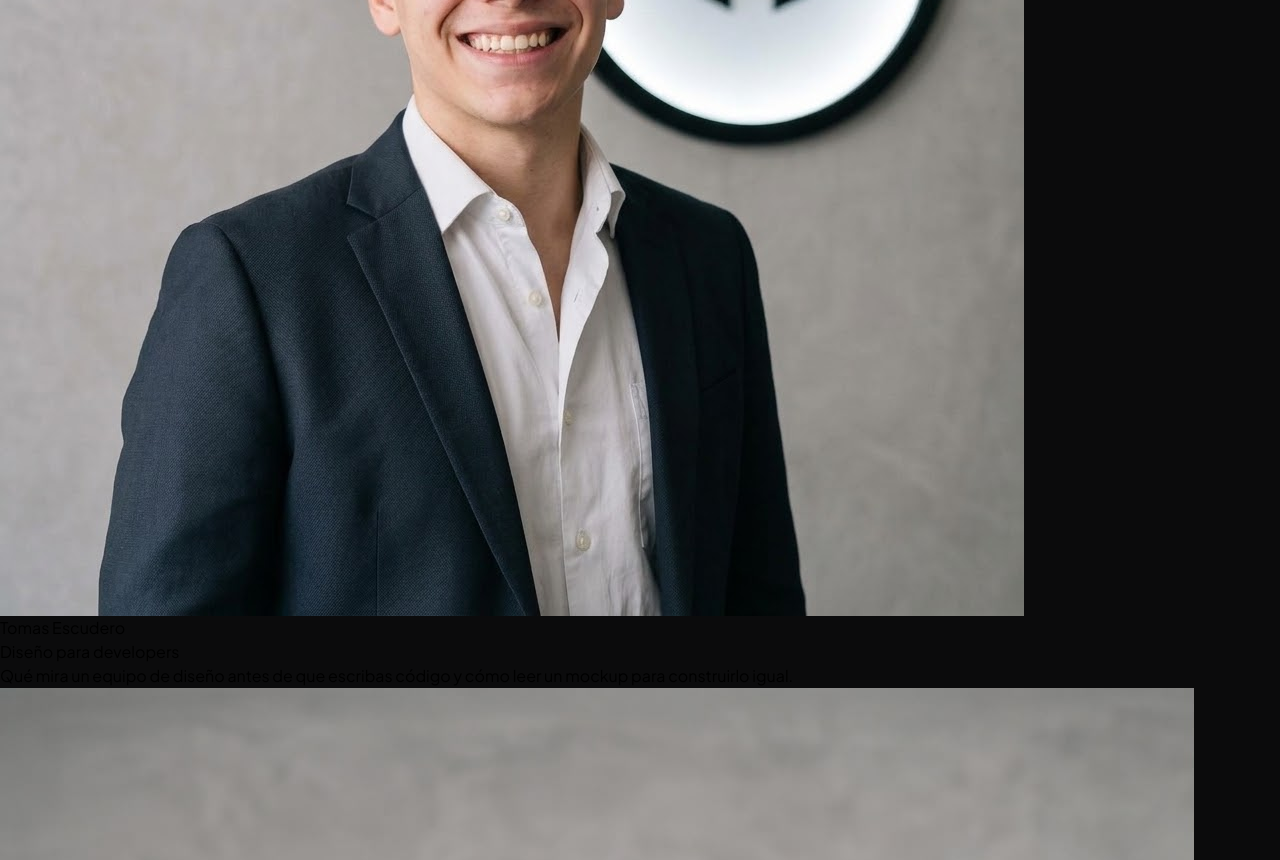
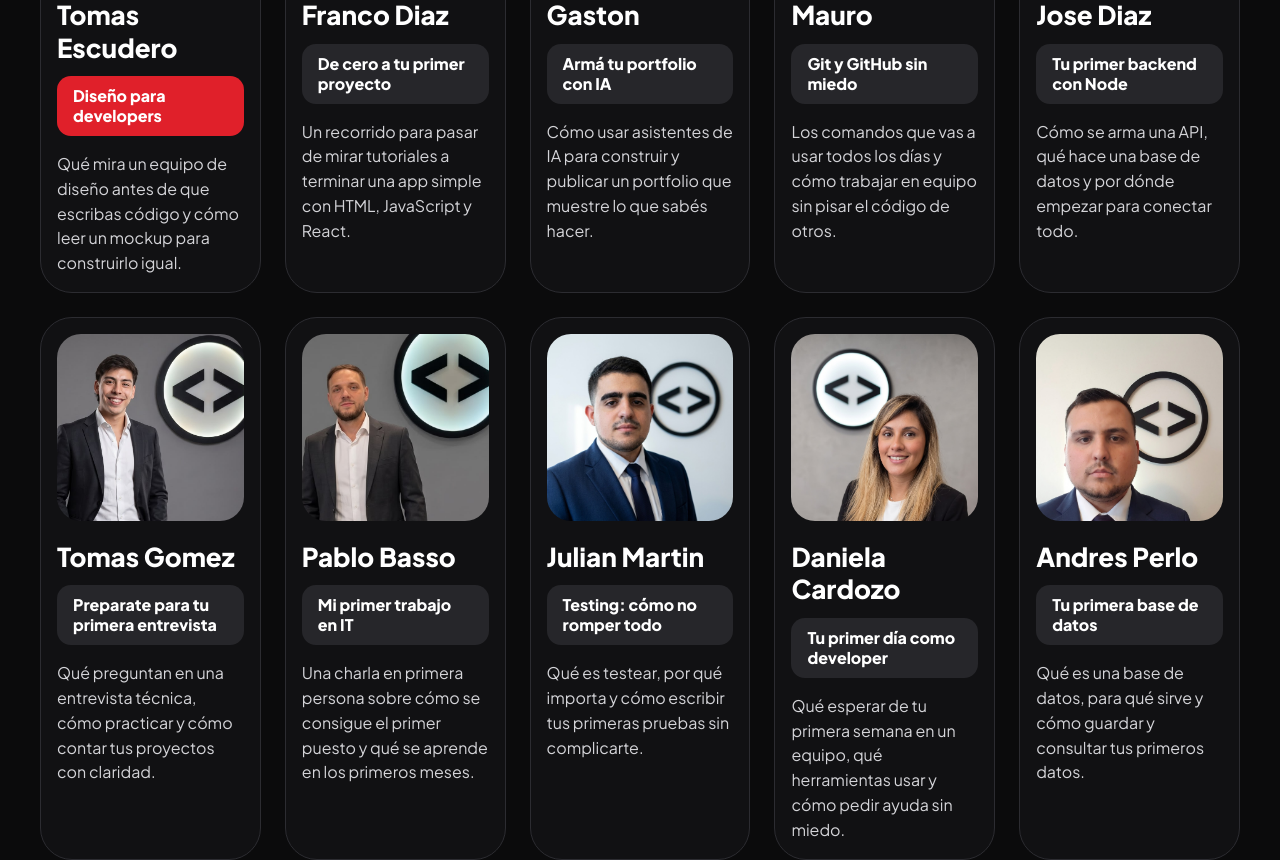
Before and after one commit to lioneldebortoli/WorkShopRC, a React (Vite) app: page / in a window 1280 px wide. Shown: the part 1760-2620 px from the top of the page. Built offline with nearby package versions, Linux system fonts and the light colour scheme.

Commit message:
style: ajusta encuadre de fotos de speakers

```diff
--- a/src/components/Speakers.jsx
+++ b/src/components/Speakers.jsx
@@ -10,41 +10,120 @@ import danielaCardozo from "../assets/speakers/speaker-09-daniela-cardozo.jpeg";
 import andresPerlo from "../assets/speakers/speaker-10-andres-perlo.jpeg";
 
 const SPEAKERS = [
-  { nombre: "Tomas Escudero", foto: tomasEscudero, charla: "Diseño para developers",
-    descripcion: "Qué mira un equipo de diseño antes de que escribas código y cómo leer un mockup para construirlo igual." },
-  { nombre: "Franco Diaz", foto: francoDiaz, charla: "De cero a tu primer proyecto",
-    descripcion: "Un recorrido para pasar de mirar tutoriales a terminar una app simple con HTML, JavaScript y React." },
-  { nombre: "Gaston", foto: gaston, charla: "Armá tu portfolio con IA",
-    descripcion: "Cómo usar asistentes de IA para construir y publicar un portfolio que muestre lo que sabés hacer." },
-  { nombre: "Mauro", foto: mauro, charla: "Git y GitHub sin miedo",
-    descripcion: "Los comandos que vas a usar todos los días y cómo trabajar en equipo sin pisar el código de otros." },
-  { nombre: "Jose Diaz", foto: joseDiaz, charla: "Tu primer backend con Node",
-    descripcion: "Cómo se arma una API, qué hace una base de datos y por dónde empezar para conectar todo." },
-  { nombre: "Tomas Gomez", foto: tomasGomez, charla: "Preparate para tu primera entrevista",
-    descripcion: "Qué preguntan en una entrevista técnica, cómo practicar y cómo contar tus proyectos con claridad." },
-  { nombre: "Pablo Basso", foto: pabloBasso, charla: "Mi primer trabajo en IT",
-    descripcion: "Una charla en primera persona sobre cómo se consigue el primer puesto y qué se aprende en los primeros meses." },
-  { nombre: "Julian Martin", foto: julianMartin, charla: "Testing: cómo no romper todo",
-    descripcion: "Qué es testear, por qué importa y cómo escribir tus primeras pruebas sin complicarte." },
-  { nombre: "Daniela Cardozo", foto: danielaCardozo, charla: "Tu primer día como developer",
-    descripcion: "Qué esperar de tu primera semana en un equipo, qué herramientas usar y cómo pedir ayuda sin miedo." },
-  { nombre: "Andres Perlo", foto: andresPerlo, charla: "Tu primera base de datos",
-    descripcion: "Qué es una base de datos, para qué sirve y cómo guardar y consultar tus primeros datos." },
+  {
+    nombre: "Tomas Escudero",
+    foto: tomasEscudero,
+    charla: "Diseño para developers",
+    descripcion:
+      "Qué mira un equipo de diseño antes de que escribas código y cómo leer un mockup para construirlo igual.",
+  },
+  {
+    nombre: "Franco Diaz",
+    foto: francoDiaz,
+    charla: "De cero a tu primer proyecto",
+    descripcion:
+      "Un recorrido para pasar de mirar tutoriales a terminar una app simple con HTML, JavaScript y React.",
+  },
+  {
+    nombre: "Gaston",
+    foto: gaston,
+    charla: "Armá tu portfolio con IA",
+    descripcion:
+      "Cómo usar asistentes de IA para construir y publicar un portfolio que muestre lo que sabés hacer.",
+  },
+  {
+    nombre: "Mauro",
+    foto: mauro,
+    charla: "Git y GitHub sin miedo",
+    descripcion:
+      "Los comandos que vas a usar todos los días y cómo trabajar en equipo sin pisar el código de otros.",
+  },
+  {
+    nombre: "Jose Diaz",
+    foto: joseDiaz,
+    charla: "Tu primer backend con Node",
+    descripcion:
+      "Cómo se arma una API, qué hace una base de datos y por dónde empezar para conectar todo.",
+  },
+  {
+    nombre: "Tomas Gomez",
+    foto: tomasGomez,
+    charla: "Preparate para tu primera entrevista",
+    encuadre: "scale-180 origin-[75%_15%]",
+    descripcion:
+      "Qué preguntan en una entrevista técnica, cómo practicar y cómo contar tus proyectos con claridad.",
+  },
+  {
+    nombre: "Pablo Basso",
+    foto: pabloBasso,
+    charla: "Mi primer trabajo en IT",
+    encuadre: "scale-200 origin-[44%_32%]",
+    descripcion:
+      "Una charla en primera persona sobre cómo se consigue el primer puesto y qué se aprende en los primeros meses.",
+  },
+  {
+    nombre: "Julian Martin",
+    foto: julianMartin,
+    charla: "Testing: cómo no romper todo",
+    descripcion:
+      "Qué es testear, por qué importa y cómo escribir tus primeras pruebas sin complicarte.",
+  },
+  {
+    nombre: "Daniela Cardozo",
+    foto: danielaCardozo,
+    charla: "Tu primer día como developer",
+    descripcion:
+      "Qué esperar de tu primera semana en un equipo, qué herramientas usar y cómo pedir ayuda sin miedo.",
+  },
+  {
+    nombre: "Andres Perlo",
+    foto: andresPerlo,
+    charla: "Tu primera base de datos",
+    descripcion:
+      "Qué es una base de datos, para qué sirve y cómo guardar y consultar tus primeros datos.",
+  },
 ];
 
 export const Speakers = () => {
-    return (
-    <section id="speakers">
-      <p>Speakers</p>
-      <h2>Diez charlas, un mismo objetivo</h2>
+  return (
+    <section
+      id="speakers"
+      className="mx-auto mt-24 max-w-[1248px] px-6 text-(--rc-white)"
+    >
+      <p className="text-base font-extrabold uppercase tracking-[3px] text-(--rc-red)">
+        Speakers
+      </p>
+      <h2 className="mt-3 text-[clamp(34px,4.5vw,56px)] font-extrabold leading-[1.05] tracking-[-1px]">
+        Diez charlas, un mismo objetivo
+      </h2>
 
-      <ul>
-        {SPEAKERS.map((speaker) => (
-          <li key={speaker.nombre}>
-            <img src={speaker.foto} alt={`Foto de ${speaker.nombre}`} loading="lazy" />
-            <h3>{speaker.nombre}</h3>
-            <p>{speaker.charla}</p>
-            <p>{speaker.descripcion}</p>
+      <ul className="mt-10 grid grid-cols-5 gap-6">
+        {SPEAKERS.map((speaker, i) => (
+          <li
+            key={speaker.nombre}
+            className="rounded-[32px] border border-(--rc-border) bg-(--rc-surface) p-4"
+          >
+            <div className="aspect-square overflow-hidden rounded-3xl">
+              <img
+                src={speaker.foto}
+                alt={`Foto de ${speaker.nombre}`}
+                loading="lazy"
+                className={`h-full w-full object-cover object-top ${speaker.encuadre ?? ""}`}
+              />
+            </div>
+            <h3 className="mt-5 text-[26px] font-extrabold leading-tight">
+              {speaker.nombre}
+            </h3>
+            <p
+              className={`mt-3 rounded-[14px] px-4 py-2.5 font-extrabold leading-tight ${
+                i === 0 ? "bg-(--rc-red)" : "bg-(--rc-surface-2)"
+              }`}
+            >
+              {speaker.charla}
+            </p>
+            <p className="mt-4 leading-[1.55] text-(--rc-text-soft)">
+              {speaker.descripcion}
+            </p>
           </li>
         ))}
       </ul>
```
